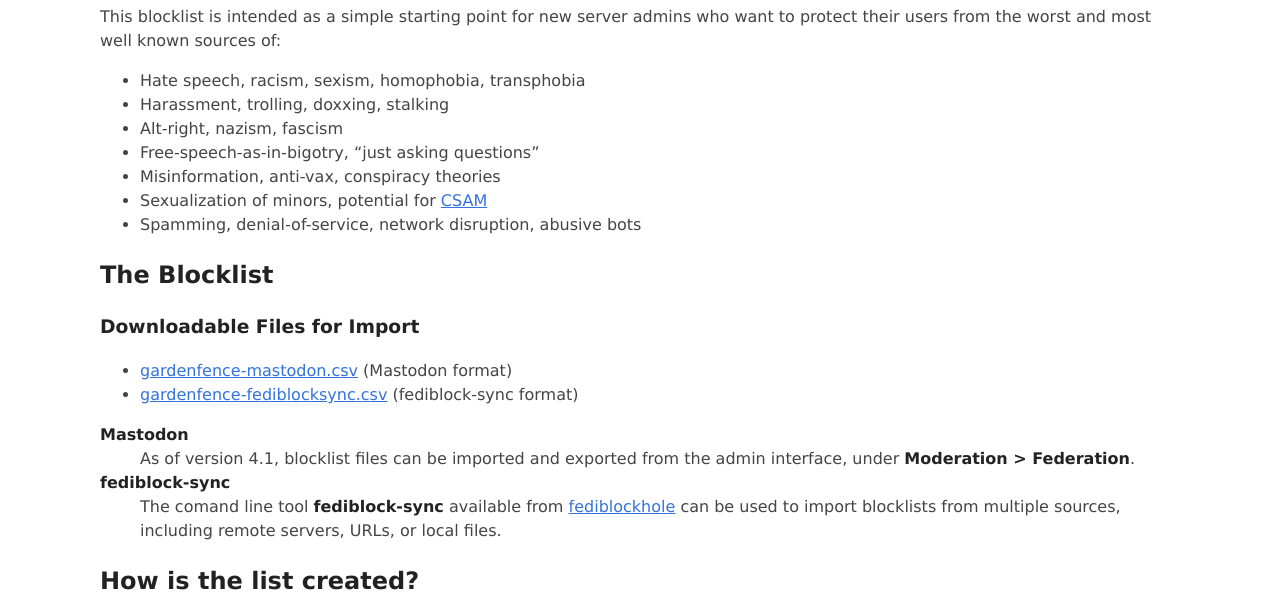
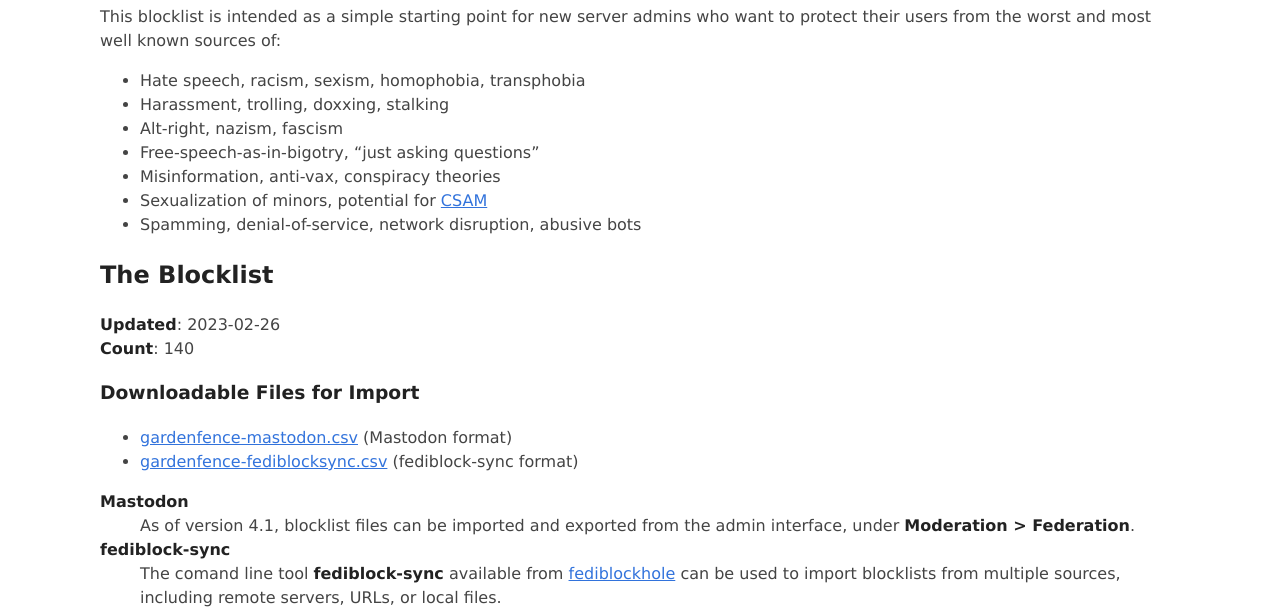
Before and after one commit to gardenfence/gardenfence.github.io, a plain HTML site: page index.html in a window 1280 px wide. Shown: the part 206-815 px from the top of the page. Drawn offline with Linux system fonts and the light colour scheme.

Commit message:
add date and count

```diff
--- a/index.html
+++ b/index.html
@@ -230,6 +230,8 @@
 <li>Spamming, denial-of-service, network disruption, abusive bots</li>
 </ul>
 <h2 id="the-blocklist">The Blocklist</h2>
+<p><strong>Updated</strong>: 2023-02-26<br>
+<strong>Count</strong>: 140</p>
 <h3 id="downloadable-files-for-import">Downloadable Files for Import</h3>
 <ul>
 <li><a href="https://github.com/gardenfence/blocklist/blob/main/gardenfence-mastodon.csv">gardenfence-mastodon.csv</a> (Mastodon format)</li>
```
